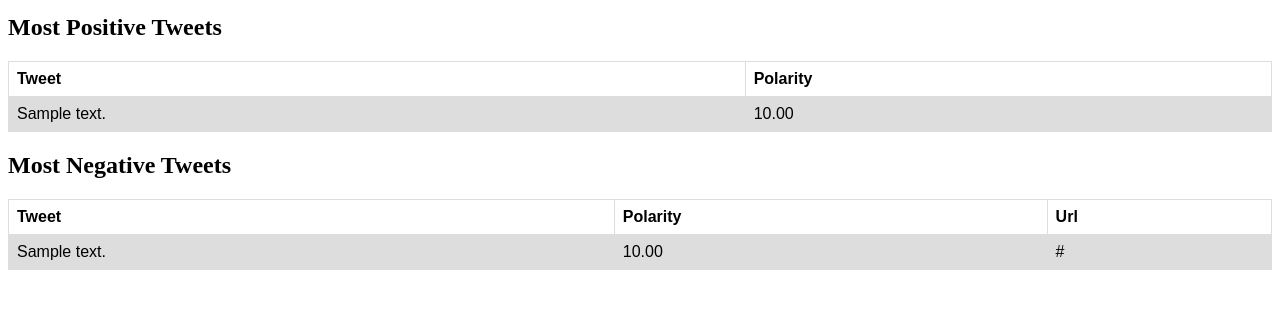
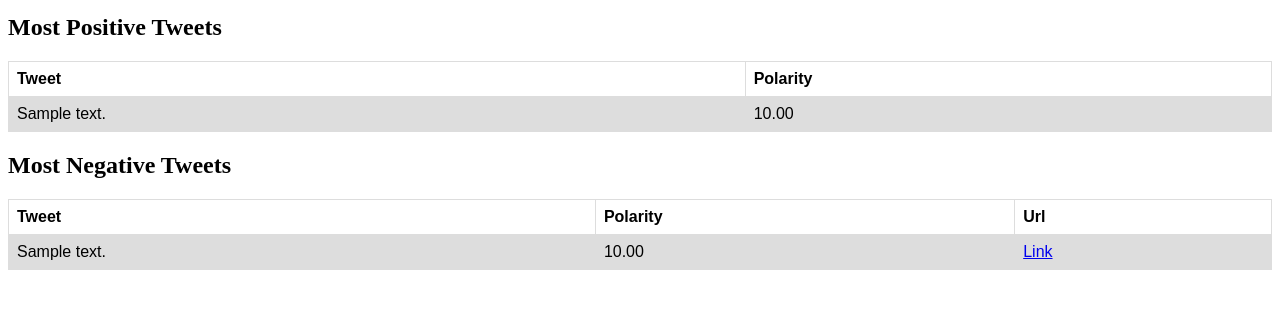
Before and after one commit to russlamb/twitter_sentiment, a Flask app: template templates/result.html in a window 1280 px wide. Shown: the part 143-452 px from the top of the page. Run offline with Flask 2, Linux system fonts and the light colour scheme; the template is opened without the code that fills it: most values are stand-ins (such as "Sample title", 1, 10 or a date in 2020).

Commit message:
changed full url to an anchor link

```diff
--- a/templates/result.html
+++ b/templates/result.html
@@ -65,7 +65,7 @@ tr:nth-child(even) {
     <tr>
         <td>{{ row["text"] }}</td>
         <td>{{ "%.2f"|format(row["polarity"]|float) }}</td>
-        <td>{{ row["url"] }}</td>
+        <td><a href='{{ row["url"] }}'>Link</a> </td>
     </tr>
     {% endfor %}
 </table>
```
